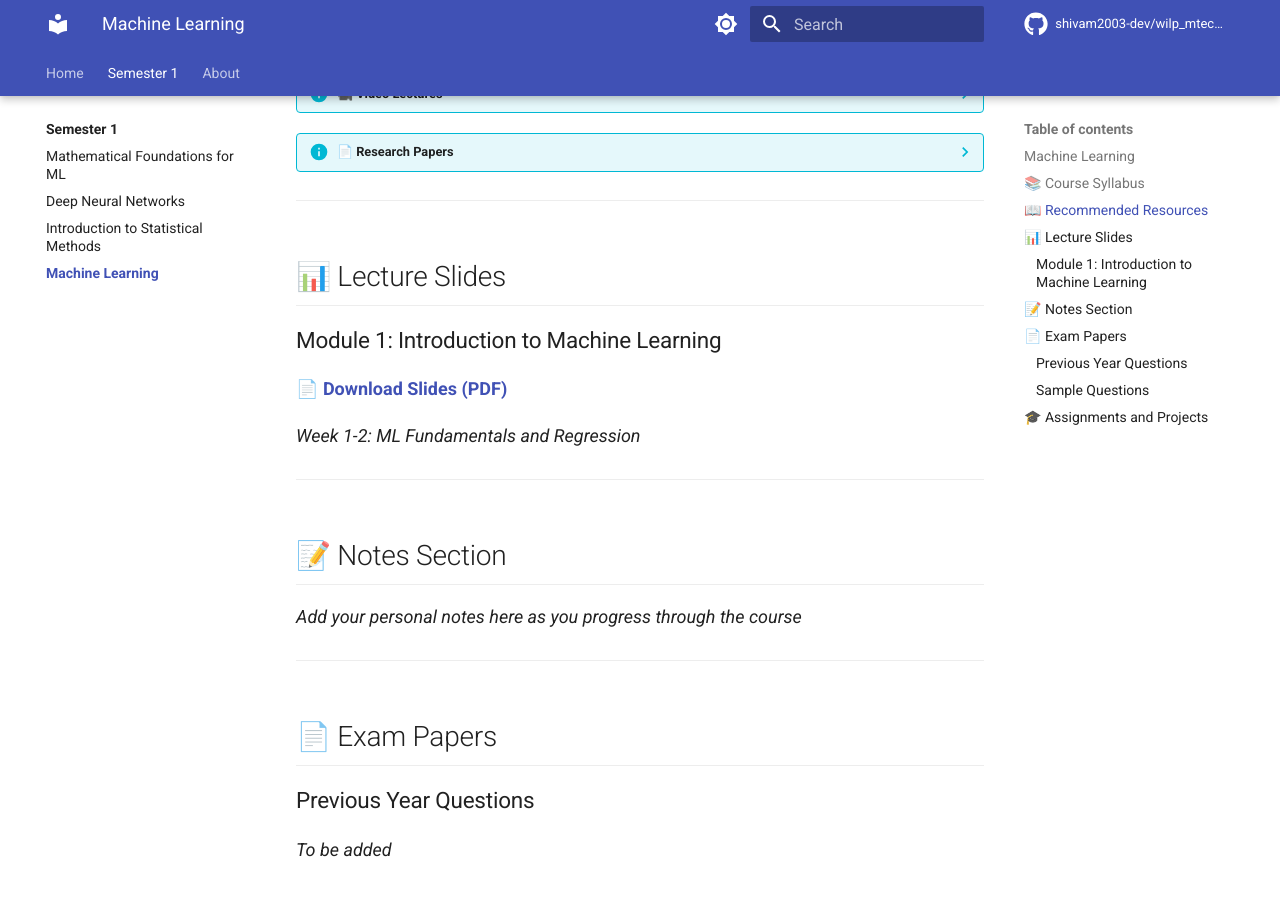
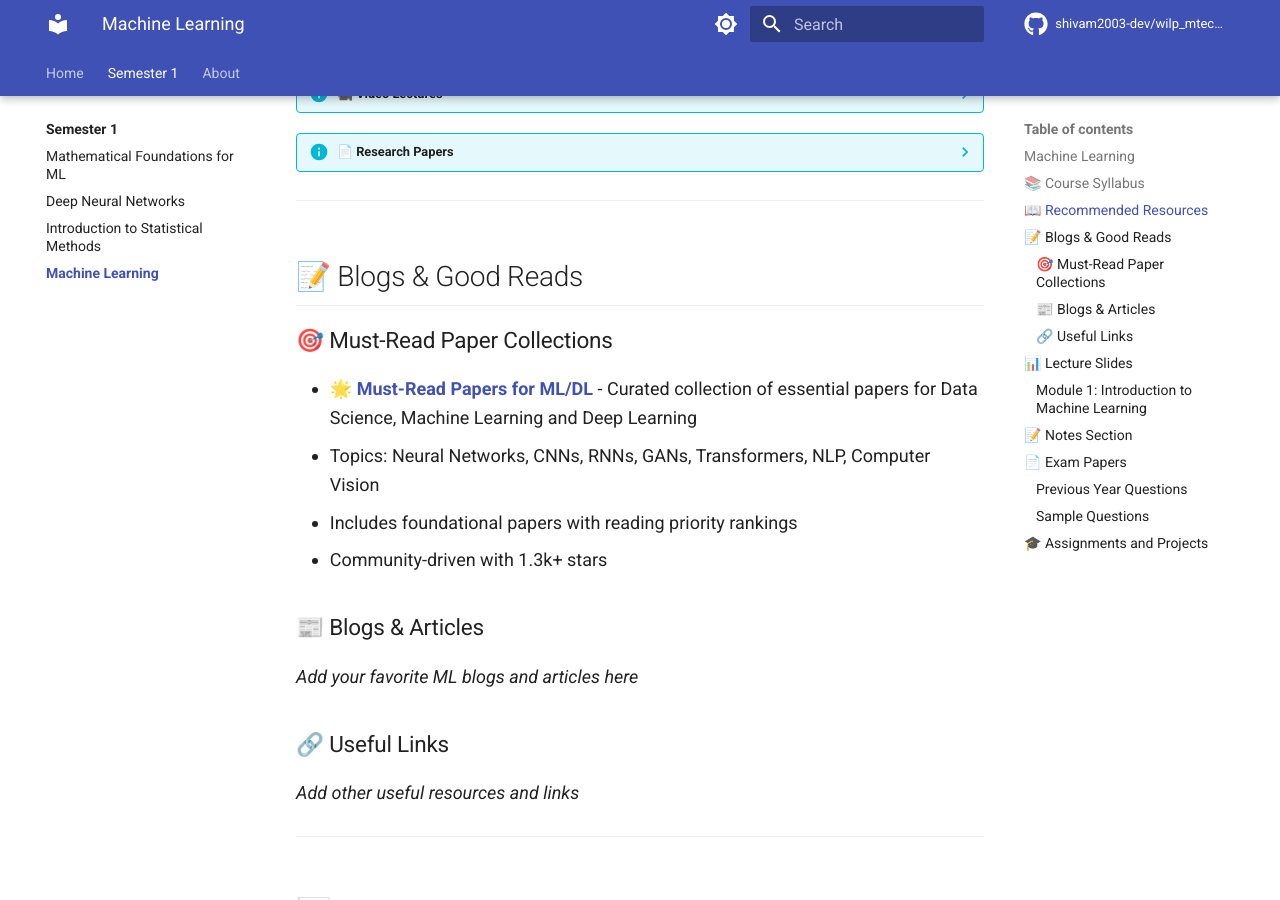
Before and after one commit to shivam2003-dev/wilp_mtech-aiml-knowledge-base, an MkDocs documentation site: the page built from docs/semester1/machine-learning.md, in a window 1280 px wide and 900 px high, scrolled down 838 px. Built offline with MkDocs 1.6.1 and Material for MkDocs 9.7.7, drawn with Linux system fonts in a browser that asks for light colours; comment, search, counter and statistics services are not loaded.

Commit message:
Add Blogs & Good Reads section with must-read ML papers
- Added new 'Blogs & Good Reads' section to Machine Learning page
- Included curated must-read papers repository (1.3k+ stars)
- Topics: Neural Networks, CNNs, RNNs, GANs, Transformers, NLP, CV
- Added placeholders for blogs, articles, and useful links
- Added request.pdf to statistical methods resources

```diff
--- a/docs/semester1/machine-learning.md
+++ b/docs/semester1/machine-learning.md
@@ -55,6 +55,22 @@
 
 ---
 
+## 📝 Blogs & Good Reads
+
+### 🎯 Must-Read Paper Collections
+- 🌟 **[Must-Read Papers for ML/DL](https://github.com/hurshd0/must-read-papers-for-ml)** - Curated collection of essential papers for Data Science, Machine Learning and Deep Learning
+  - Topics: Neural Networks, CNNs, RNNs, GANs, Transformers, NLP, Computer Vision
+  - Includes foundational papers with reading priority rankings
+  - Community-driven with 1.3k+ stars
+
+### 📰 Blogs & Articles
+*Add your favorite ML blogs and articles here*
+
+### 🔗 Useful Links
+*Add other useful resources and links*
+
+---
+
 ## 📊 Lecture Slides
 
 ### Module 1: Introduction to Machine Learning
```
Also changed, not shown: 1 other file.
